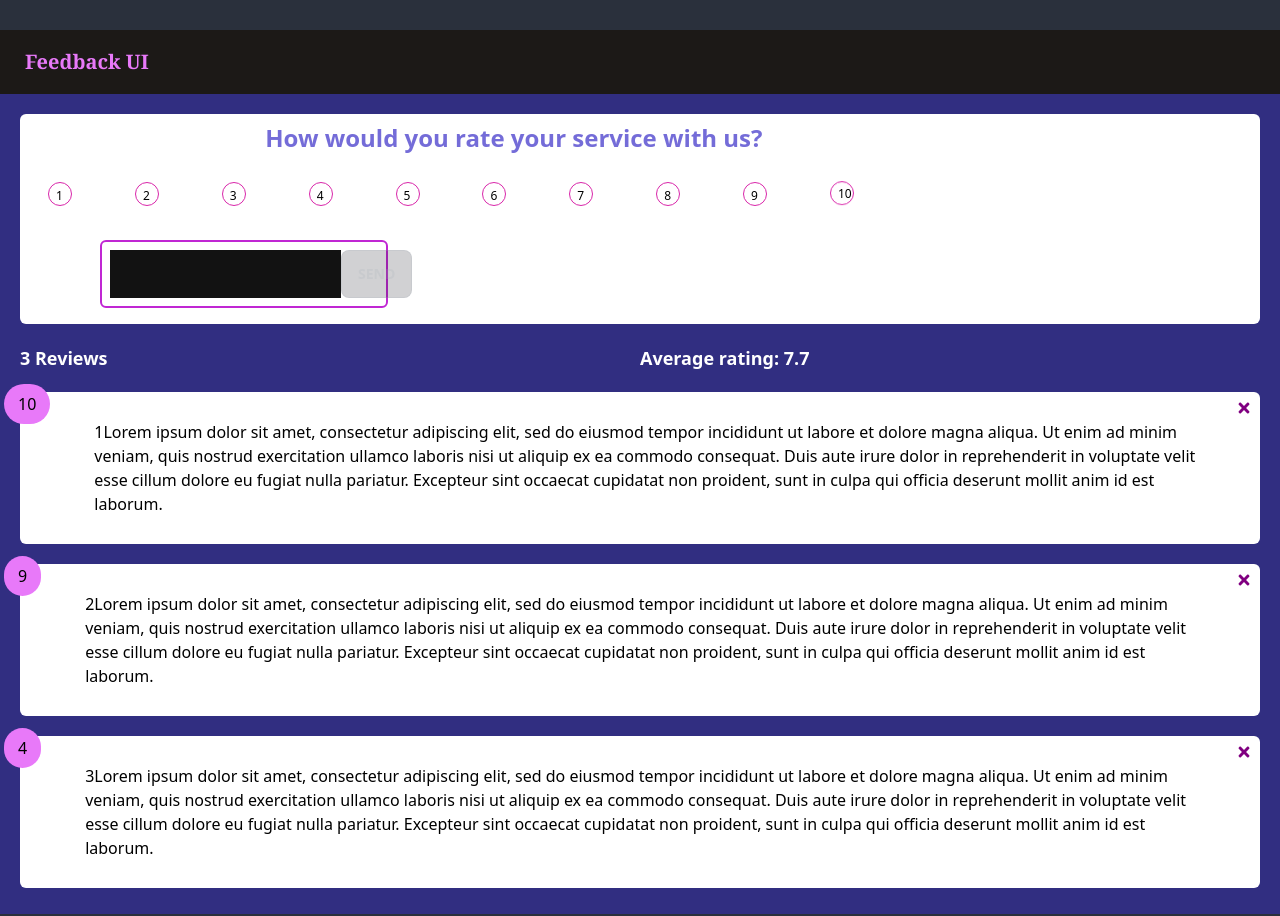
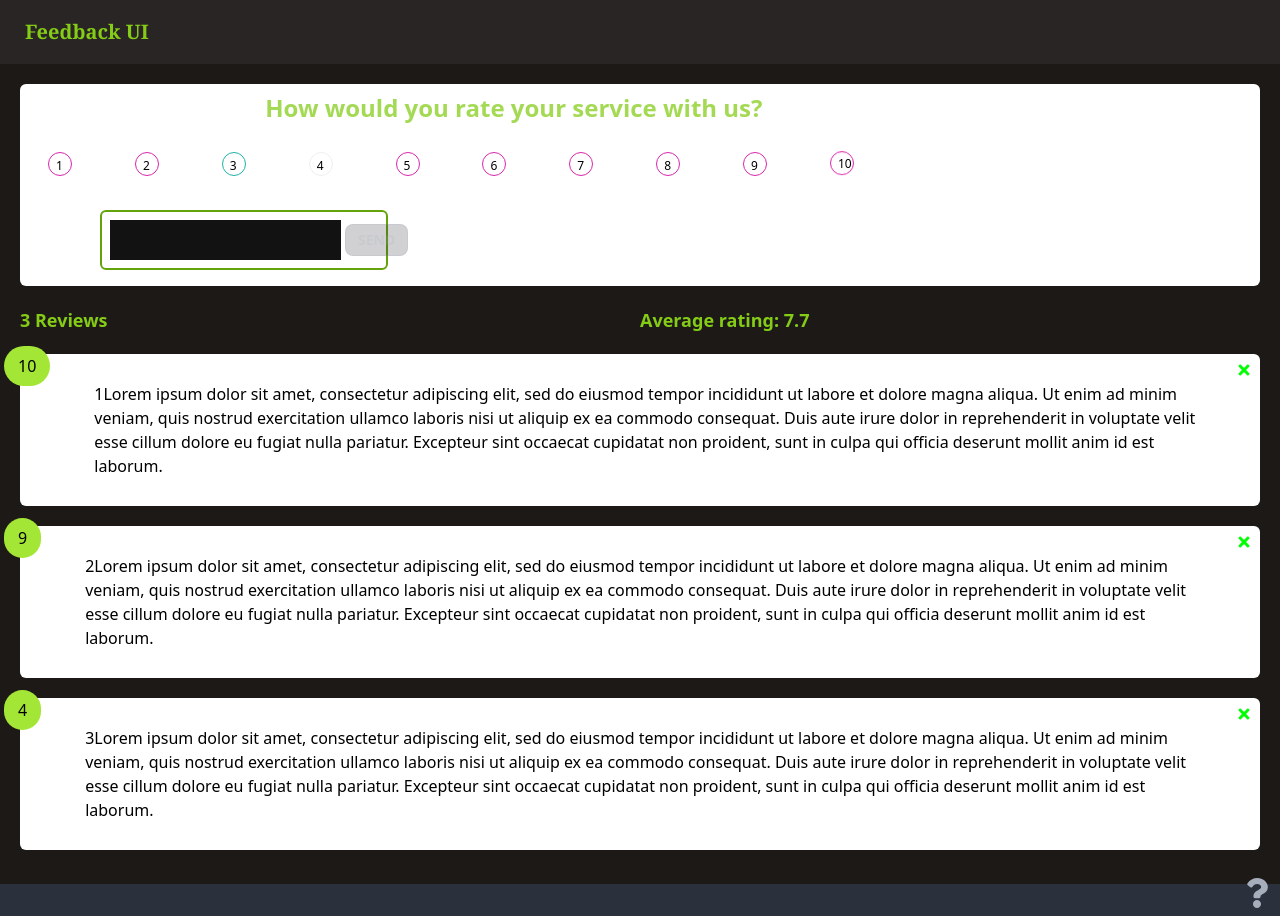
Before and after one commit to Ayushi1881/FeedbackUI, a React (Create React App) app: page / in a window 1280 px wide. Built offline with nearby package versions, Linux system fonts and the light colour scheme.

Commit message:
About Page updated

```diff
--- a/public/index.html
+++ b/public/index.html
@@ -16,8 +16,7 @@
   </head>
   <body>
     <noscript>You need to enable JavaScript to run this app.</noscript>
-    <marquee class="bg-yellow-400">This site is under construction</marquee>
-    <div id="root" class="bg-indigo-900" ></div>
+    <div id="root" class="bg-stone-900" ></div>
 
   </body>
 </html>
--- a/src/App.js
+++ b/src/App.js
@@ -1,10 +1,13 @@
 import { v4 as uuidv4 } from 'uuid';
+import { BrowserRouter as Router, Route, Routes} from 'react-router-dom';
 import { useState } from 'react'
 import Header from "./Components/Header";
 import FeedbackList from './Components/FeedackList';
 import FeedBackData from './data/FeedbackData';
 import FeedbackStats from './Components/FeedbackStats';
 import FeedackForm from './Components/FeedackForm';
+import AboutIconLink from './Components/AboutIconLink';
+import  AboutPages  from './pages/AboutPages';
 
 function App(){
   const [feedback, setFeedback ] = useState(FeedBackData)
@@ -20,15 +23,25 @@ function App(){
     }
   }
     return (
-      <>
+      <Router>
         <Header/>
-        <div className='bg-indigo-900 h-screen'>
-          <FeedackForm handleAdd={addFeedback} />
-          <FeedbackStats feedback={feedback}/>
-          <FeedbackList feedback={feedback}
-          handleDelete={deleteFeedback} />
+        <div className='bg-stone-900 h-screen'>
+          <Routes>
+          <Route exact path='/' element={
+            <>
+                      <FeedackForm handleAdd={addFeedback} />
+                      <FeedbackStats feedback={feedback}/>
+                      <FeedbackList feedback={feedback}
+                      handleDelete={deleteFeedback} />
+            </>
+          }>
+          </Route>
+
+          <Route path='/about' element={<AboutPages />} />
+          </Routes>
+          <AboutIconLink />
         </div>
-      </>
-    );
+      </Router>
+    )
 }
 export default App
--- /dev/null
+++ b/src/Components/AboutIconLink.jsx
@@ -0,0 +1,15 @@
+import React from 'react'
+import {FaQuestion} from 'react-icons/fa'
+import { Link } from 'react-router-dom'
+
+function AboutIconLink() {
+  return (
+    <div className='link link-hover flex flex-row-reverse p-2'>
+        <Link to="/about">
+           <FaQuestion size={30} />
+        </Link>
+    </div>
+  )
+}
+
+export default AboutIconLink
--- a/src/Components/FeedBackItem.jsx
+++ b/src/Components/FeedBackItem.jsx
@@ -5,10 +5,10 @@ function FeedBackItem({item, handleDelete}) {
 
   return (
     <Card>
-        <div className='rounded-full bg-fuchsia-400 relative right-4 bottom-2 inline py-2 px-3.5 pb-0 h-10'>{item.rating}</div>
+        <div className='rounded-full bg-lime-400 relative right-4 bottom-2 inline py-2 px-3.5 pb-0 h-10'>{item.rating}</div>
         <div className="p-7 block">{item.text}</div>
         <button className=" h-2 p-2" onClick={()=>handleDelete(item.id)}>
-          <FaTimes color='purple'/>
+          <FaTimes color='lime'/>
         </button>
     </Card>
   )
--- a/src/Components/FeedackForm.jsx
+++ b/src/Components/FeedackForm.jsx
@@ -41,17 +41,17 @@ function FeedackForm({handleAdd}) {
   return (
     <Card>
       <form onSubmit={handleSubmit}>
-        <h2 className='font-bold ml-24 text-center p-2 text-indigo-700 animate-pulse text-2xl'>
+        <h2 className='font-bold ml-24 text-center p-2 text-lime-500 animate-pulse text-2xl'>
           How would you rate your service with us?
         </h2>
         <RatingSelect select={(rating) => setRating(rating)}/>
-      <div className='border-2 border-fuchsia-600 rounded-md w-72 flex mx-20 m-4 p-2'>
+      <div className='border-2 border-lime-600 rounded-md w-72 flex mx-20 m-4 p-2'>
           <input
           onChange={handleTextChange}
           />
           <Button type='submit' isDisabled={btnDisabled} version='secondary' >Send</Button>
       </div>
-      {message && <div className='text-red-900'>{message}</div>}
+      {message && <div className='m-2 text-red-900'>{message}</div>}
       </form>
   </Card>)
 }
--- a/src/Components/FeedbackStats.jsx
+++ b/src/Components/FeedbackStats.jsx
@@ -10,7 +10,7 @@ function FeedbackStats({feedback}) {
     average = average.toFixed(1).replace(/[.,]0$/, '')
 
   return (
-    <div className='text-white m-5 text-lg grid grid-cols-2 font-bold'>
+    <div className='text-lime-500 m-5 text-lg grid grid-cols-2 font-bold'>
         <h4 className=''>{feedback.length} Reviews</h4>
         <h4 className=''>Average rating: {isNaN(average) ? 0 : average} </h4>
     </div>
--- a/src/Components/Header.jsx
+++ b/src/Components/Header.jsx
@@ -2,8 +2,8 @@ import PropTypes from 'prop-types'
 
 function Header({text}) {
   return (
-    <header className='bg-stone-900 py-2 navbar'>
-      <div  className='font-bold text-fuchsia-400 font-serif btn btn-ghost normal-case text-xl'>
+    <header className='bg-stone-800 py-2 navbar'>
+      <div  className='font-bold text-lime-500 font-serif btn btn-ghost normal-case text-xl'>
         <h2>{text}</h2>
       </div>
     </header>
--- a/src/Components/RatingSelect.jsx
+++ b/src/Components/RatingSelect.jsx
@@ -38,7 +38,7 @@ function RatingSelect({select}) {
       value='3'
       onChange={handleChange}
       checked={selected===3}
-      className='radio radio-secondary'
+      className='radio radio-accent'
       />
       <label htmlFor="num3" className='p-2 relative right-6 bottom-1.5 text-xs'>3</label>
     </li>
@@ -49,7 +49,7 @@ function RatingSelect({select}) {
       value='4'
       onChange={handleChange}
       checked={selected===4}
-      className='radio radio-secondary'
+      className='radio radio-acce'
       />
       <label htmlFor="num4" className='p-2 relative right-6 bottom-1.5 text-xs'>4</label>
     </li>
--- a/src/Components/shared/Button.jsx
+++ b/src/Components/shared/Button.jsx
@@ -2,7 +2,7 @@ import PropTypes from 'prop-types'
 
 function Button({children, version, type, isDisabled}) {
   return (
-    <button type={type} disabled={isDisabled} className={`btn btn-outline btn-${version}`}>
+    <button type={type} disabled={isDisabled} className={`btn btn-outline btn-sm m-1 btn-${version}`}>
         {children}
     </button>
 
--- /dev/null
+++ b/src/pages/AboutPages.jsx
@@ -0,0 +1,19 @@
+import Card from "../Components/shared/Card"
+import { Link } from "react-router-dom"
+
+function AboutPages() {
+  return (
+    <Card>
+      <div className="p-2 text-center w-screen">
+        <h1 className="font-bold text-2xl text-lime-600">About this Project</h1>
+        <p>This is react app to leave feadback for a product or service.</p>
+        <p>Version: 1.0.0</p>
+        <p>
+          <Link to="/" className="link text-lime-500">Back to home</Link>
+        </p>
+      </div>
+    </Card>
+  )
+}
+
+export default AboutPages
```
Also changed, not shown: src/Components/image/logo.png (deleted).
